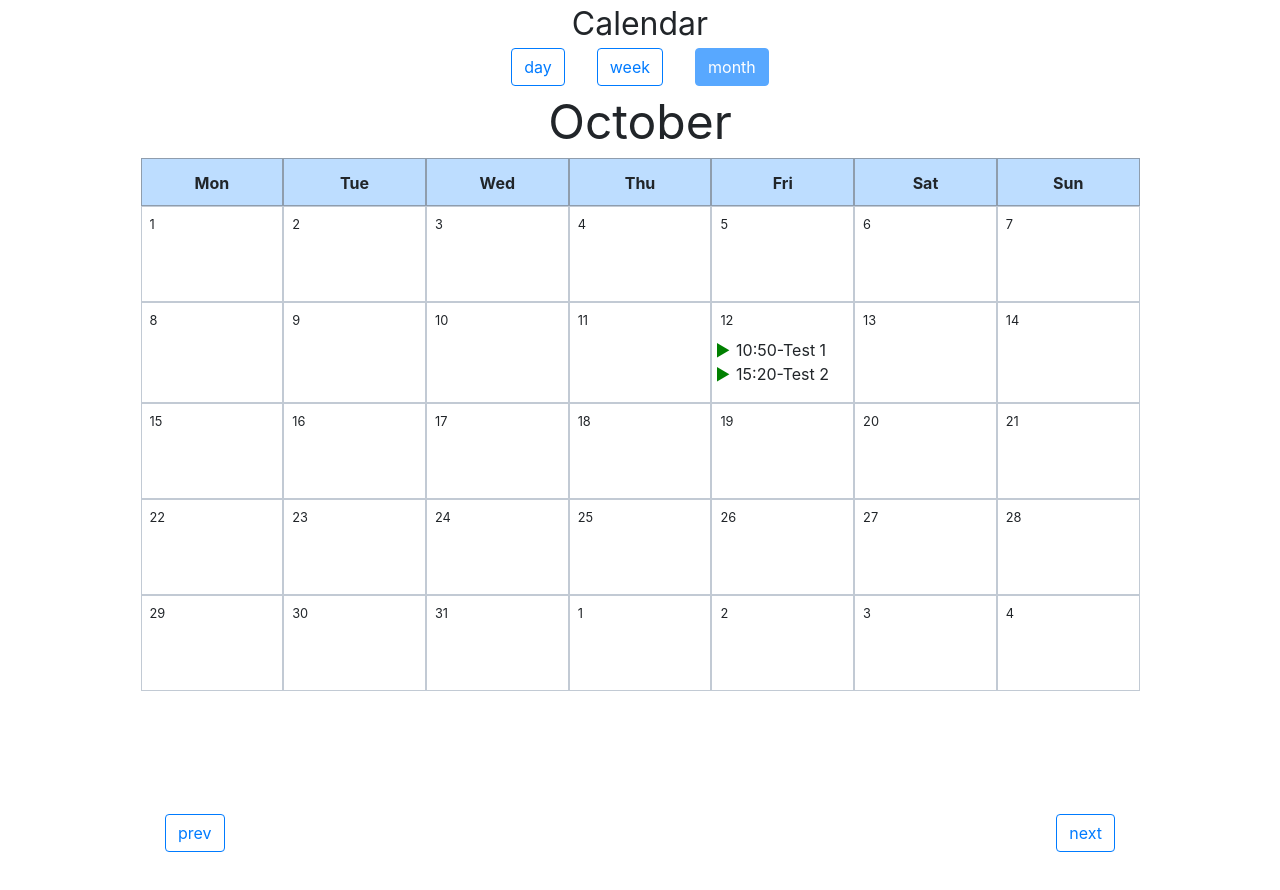
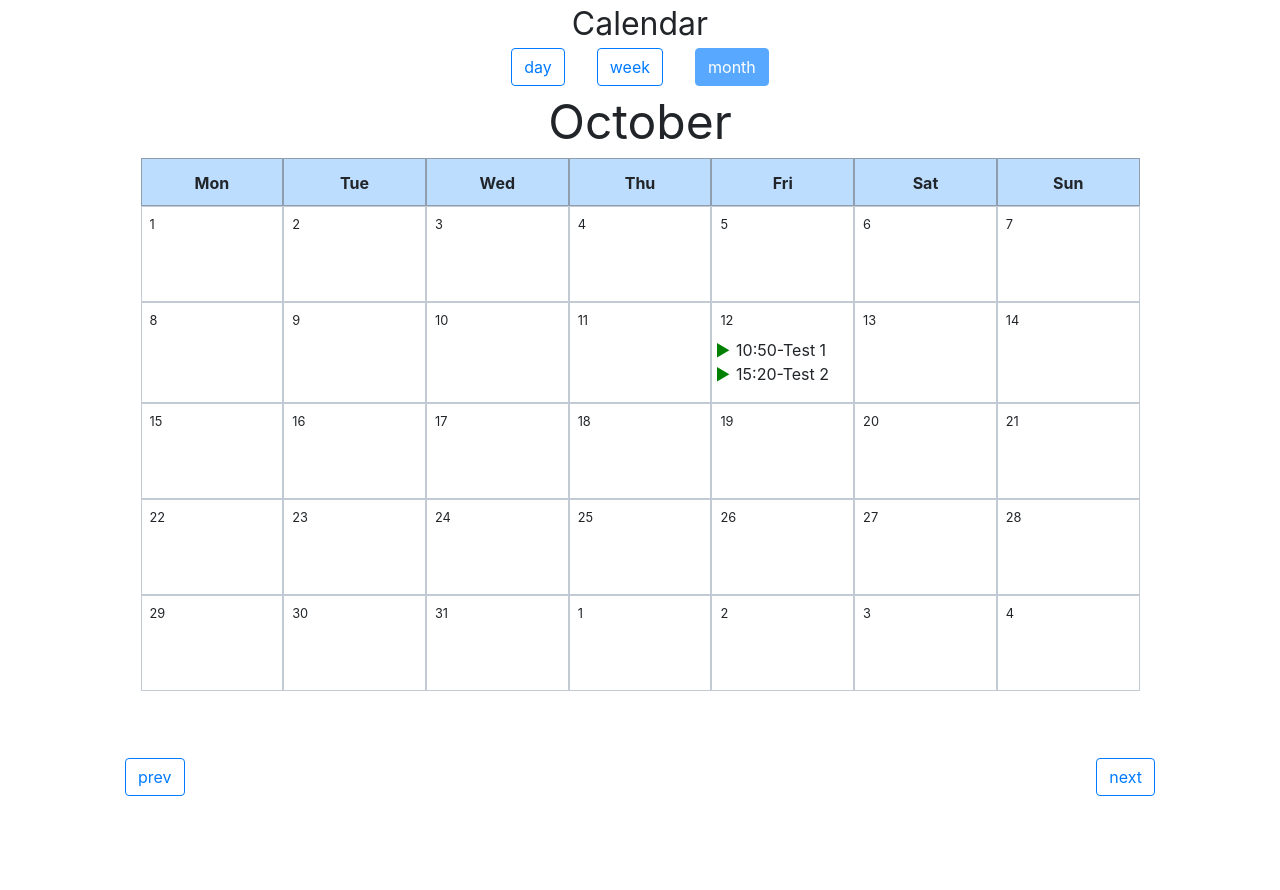
Before and after one commit to kradavar/Google-Calendar, a React (Create React App) app: page / in a window 1280 px wide. Shown: the top 890 px of the page. After the commit the page ends 804 px from the top, so only its background shows below. Built offline with nearby package versions, Linux system fonts and the light colour scheme.

Commit message:
Scroll panel & paddings for bottom buttons

```diff
--- a/src/Styles/App.css
+++ b/src/Styles/App.css
@@ -13,5 +13,5 @@
 }
 
 .bottom-buttons {
-  padding: 3rem;
+  padding: 0.5rem;
 }
--- a/src/Styles/CalendarTable.css
+++ b/src/Styles/CalendarTable.css
@@ -1,6 +1,6 @@
 .calendar {
   min-width: 90%;
   overflow-y: auto;
-  height: 38rem;
+  height: 37rem;
   padding-bottom: 3rem;
 }
```
